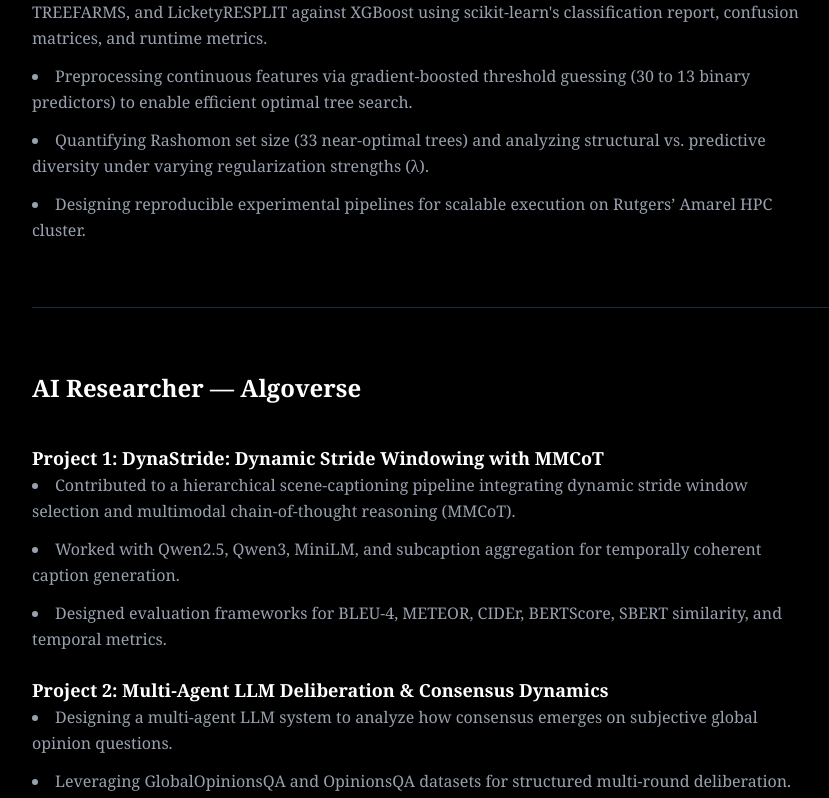
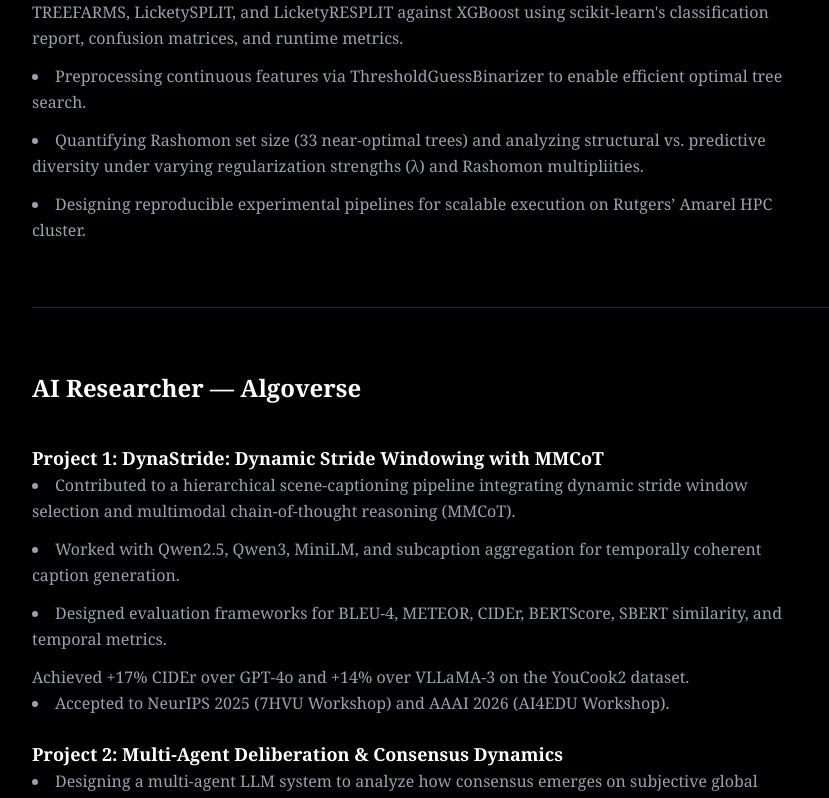
Before and after one commit to priyadp1/Website, a Next.js app in the folder prisha-portfolio/: page /research in a window 1280 px wide. Shown: the part 500-1298 px from the top of the page, without its empty margins (184-1013 px from the left). Built offline with nearby package versions, Linux system fonts and the light colour scheme.

Commit message:
Edited website

```diff
--- a/prisha-portfolio/src/app/research/page.tsx
+++ b/prisha-portfolio/src/app/research/page.tsx
@@ -31,17 +31,16 @@
           </li>
           <li>
             Implementing and benchmarking SPLIT, GOSDT (with ThresholdGuessBinarizer),
-            RESPLIT, TREEFARMS, and LicketyRESPLIT against XGBoost using scikit-learn's classification report,
+            RESPLIT, TREEFARMS, LicketySPLIT, and LicketyRESPLIT against XGBoost using scikit-learn's classification report,
             confusion matrices, and runtime metrics.
           </li>
           <li>
-            Preprocessing continuous features via gradient-boosted threshold guessing
-            (30 to 13 binary predictors) to enable efficient optimal tree search.
+            Preprocessing continuous features via ThresholdGuessBinarizer
+            to enable efficient optimal tree search.
           </li>
           <li>
             Quantifying Rashomon set size (33 near-optimal trees) and analyzing structural
-            vs. predictive diversity under varying regularization strengths (λ).
-
+            vs. predictive diversity under varying regularization strengths (λ) and Rashomon multipliities.
           </li>
           <li>
             Designing reproducible experimental pipelines for scalable execution on
@@ -80,26 +79,32 @@
                 Designed evaluation frameworks for BLEU-4, METEOR, CIDEr,
                 BERTScore, SBERT similarity, and temporal metrics.
               </li>
+                Achieved +17% CIDEr over GPT-4o and +14% over VLLaMA-3 on the YouCook2 dataset.
+              <li>
+                Accepted to NeurIPS 2025 (7HVU Workshop) and AAAI 2026 (AI4EDU Workshop).
+              </li>
             </ul>
           </div>
 
           <div>
             <h3 className="text-lg font-semibold text-white">
-              Project 2: Multi-Agent LLM Deliberation & Consensus Dynamics
+              Project 2: Multi-Agent Deliberation & Consensus Dynamics
             </h3>
             <ul className="space-y-3 text-gray-400 list-disc list-inside leading-relaxed">
               <li>
                 Designing a multi-agent LLM system to analyze how consensus
-                emerges on subjective global opinion questions.
+                emerges on subjective global opinion questions and datasets with ground truth labels.
               </li>
               <li>
-                Leveraging GlobalOpinionsQA and OpinionsQA datasets
-                for structured multi-round deliberation.
+                Leveraging GlobalOpinionsQA, OpinionsQA, Antropic's Persona, and Humanity's Last Exam
+                 datasets for structured multi-round deliberation.
               </li>
               <li>
                 Building reproducible experimental pipelines using GPT-4.1,
                 DeepSeek R1, Grok 3, and Llama-3.3-70B-Instruct.
               </li>
+                Conducting a variety of experiments including: system prompt engineering,
+                answer rotation, and prompt engineering for consensus facilitation.
               <li>
                 Creating visualizations of results with pie charts,
                 bar charts, and line plots via Matplotlib.
```
Also changed, not shown: 1 other file (tests, documents, lock files or other folders).
